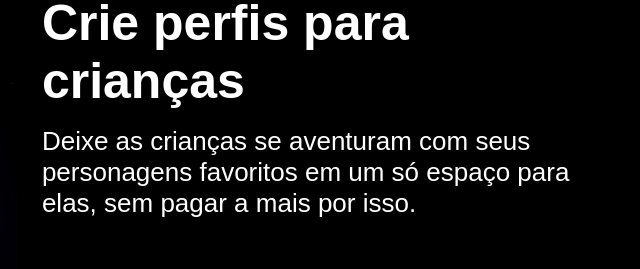
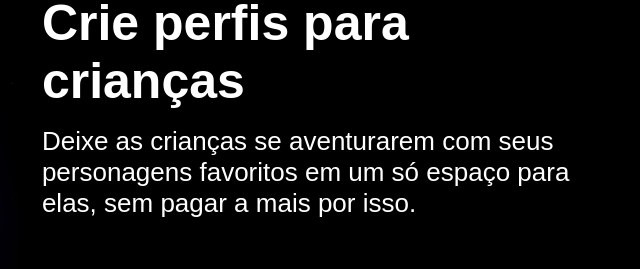
Before and after one commit to soaresdouglass/projeto-netflix-copia, a plain HTML site: page index.html in a window 1280 px wide. Shown: the part 2520-2789 px from the top of the page, 625-1265 px from the left. Drawn offline with Linux system fonts and the light colour scheme.

Commit message:
atualização

```diff
--- a/index.html
+++ b/index.html
@@ -94,7 +94,7 @@
         <div>
           <h1>Crie perfis para crianças</h1>
           <p>
-            Deixe as crianças se aventuram com seus personagens favoritos em um só espaço para elas, sem pagar a mais por isso.
+            Deixe as crianças se aventurarem com seus personagens favoritos em um só espaço para elas, sem pagar a mais por isso.
           </p>
         </div>
         <div class="img-tv">
```
